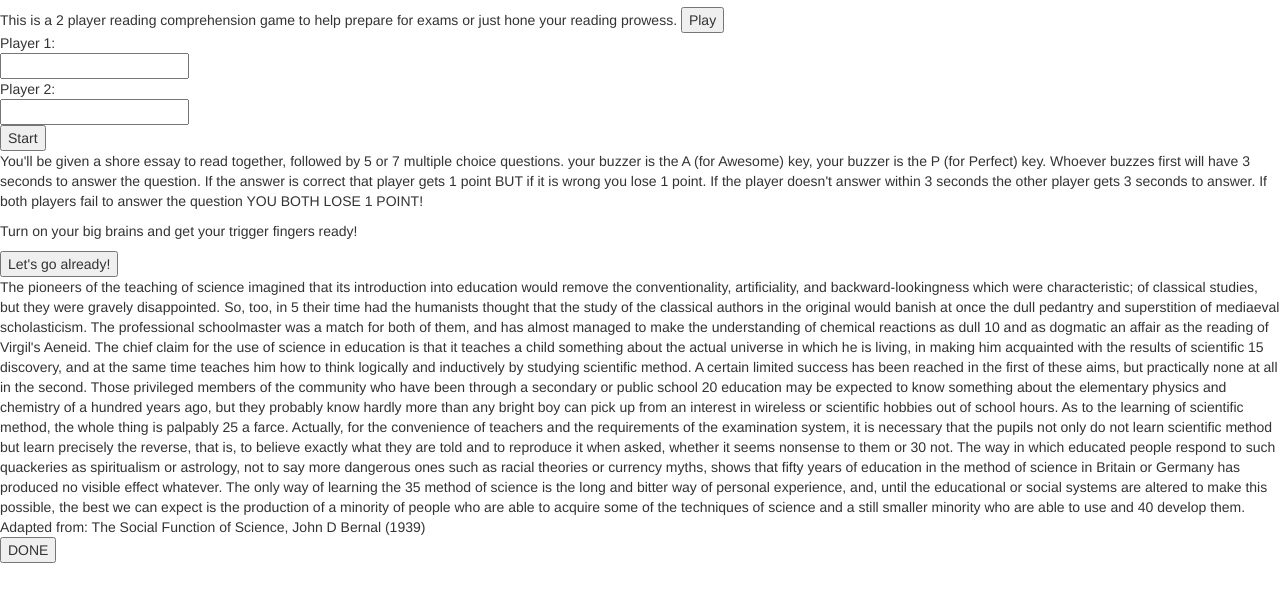
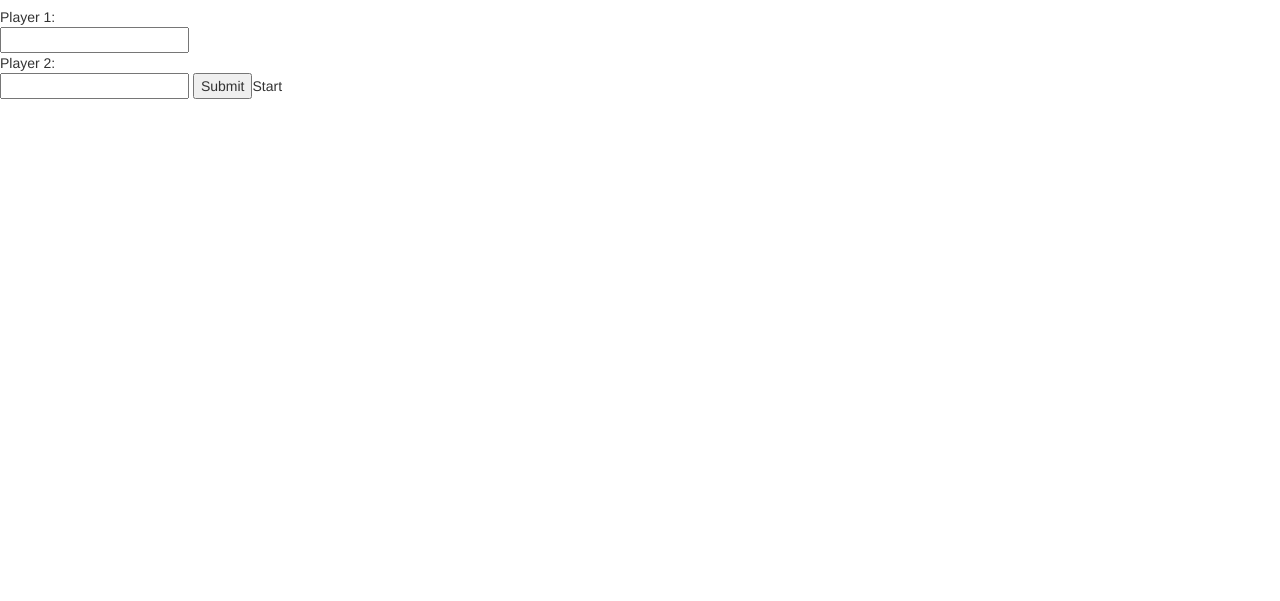
Before and after one commit to raichel81/Focus, a plain HTML site: page index.htm in a window 1280 px wide. Both pictures are taken after a click on the button "Play". Shown: the part 63-664 px from the top of the page. Drawn offline with nearby package versions, Linux system fonts and the light colour scheme.

Commit message:
user can press play

```diff
--- a/index.htm
+++ b/index.htm
@@ -3,14 +3,19 @@
 <head>
     <title>Pay Attention</title>
 
-
     <link rel="stylesheet" href="https://maxcdn.bootstrapcdn.com/bootstrap/3.3.5/css/bootstrap.min.css" integrity="sha512-dTfge/zgoMYpP7QbHy4gWMEGsbsdZeCXz7irItjcC3sPUFtf0kuFbDz/ixG7ArTxmDjLXDmezHubeNikyKGVyQ==" crossorigin="anonymous">
 
     <link rel="stylesheet" type="text/css" href="style.css">
 
+   	<script src="https://cdnjs.cloudflare.com/ajax/libs/jquery/2.1.4/jquery.min.js"></script>
+	<script type="text/javascript" src="script.js"></script>
+
+	<script type="text/javascript">
+		$(document).ready(initializeGame);
+	</script>
 </head>
 <body>
-	<div class="home">
+	<div class="home gameScreen">
 		<h1>Pay Attention Dammit!</h1>
 		<div class="intro">
 			This is a 2 player reading comprehension game to help prepare for exams or just hone your reading prowess.
@@ -23,17 +28,17 @@
 				<br>
 				Player 2:<br>
 				<input type="text" name="Player2">
+				<input type="submit" class="start">Start</input>
 			</form>
-			<button class="start">Start</button>
 		</div>
 	</div>
-	<div class="howTo">
+	<div class="howTo gameScreen">
 		<p>You'll be given a shore essay to read together, followed by 5 or 7 multiple choice questions. <span id="player1"></span> your buzzer is the A (for Awesome) key, <span id="player2"></span> your buzzer is the P (for Perfect) key. Whoever buzzes first will have 3 seconds to answer the question. If the answer is correct that player gets 1 point BUT if it is wrong you lose 1 point. If the player doesn't answer within 3 seconds the other player gets 3 seconds to answer. If both players fail to answer the question YOU BOTH LOSE 1 POINT!
 		</p>
 		<p>Turn on your big brains and get your trigger fingers ready!</p>
 		<button class="letsGo">Let's go already!</button>
 	</div>
-	<div class="reading">
+	<div class="reading gameScreen">
 		<div class="essay">
 				The pioneers of the teaching of science imagined that its
 			    introduction into education would remove the conventionality,
@@ -81,6 +86,8 @@
 		<div class="timer"></div>
 		<button class="done">DONE</button>
 	</div>
+
 	<script src="https://maxcdn.bootstrapcdn.com/bootstrap/3.3.5/js/bootstrap.min.js" integrity="sha512-K1qjQ+NcF2TYO/eI3M6v8EiNYZfA95pQumfvcVrTHtwQVDG+aHRqLi/ETn2uB+1JqwYqVG3LIvdm9lj6imS/pQ==" crossorigin="anonymous"></script>
+
 </body>
 </html>
--- a/script.js
+++ b/script.js
@@ -0,0 +1,13 @@
+var initializeGame = function() {
+	var playButton = $('.play');
+
+	playButton.click(showNamesForm);
+	playButton.focus();
+
+
+};
+
+var showNamesForm = function() {
+	$('.intro').hide();
+	$('.names').show();
+};
--- a/style.css
+++ b/style.css
@@ -0,0 +1,11 @@
+.gameScreen {
+	display: none;
+}
+
+.home {
+	display: block;
+}
+
+.names {
+	display: none;
+}
```
